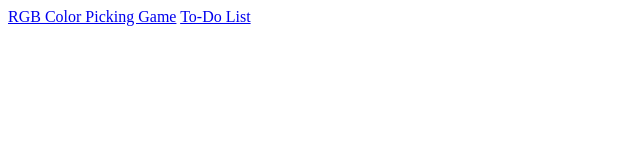
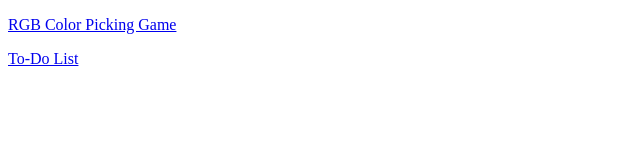
Before and after one commit to dehydrate/webdev-bootcamp-projects, a plain HTML site: page index.html in a window 1280 px wide. Shown: the whole page, without its empty margins (0-640 px from the left). Drawn offline with Linux system fonts and the light colour scheme.

Commit message:
minor cleanup to index

```diff
--- a/index.html
+++ b/index.html
@@ -4,8 +4,11 @@
 	<title>Index</title>
 </head>
 <body>
-	<a href="colorgame/index.html">RGB Color Picking Game</a>
-	<a href="todo list/index.html">To-Do List</a>
-
+	<p>
+		<a href="colorgame/colorgame.html">RGB Color Picking Game</a>
+	</p>
+	<p>
+		<a href="todo list/index.html">To-Do List</a>
+	</p>
 </body>
 </html>
```
Also changed, not shown: 2 other files.
